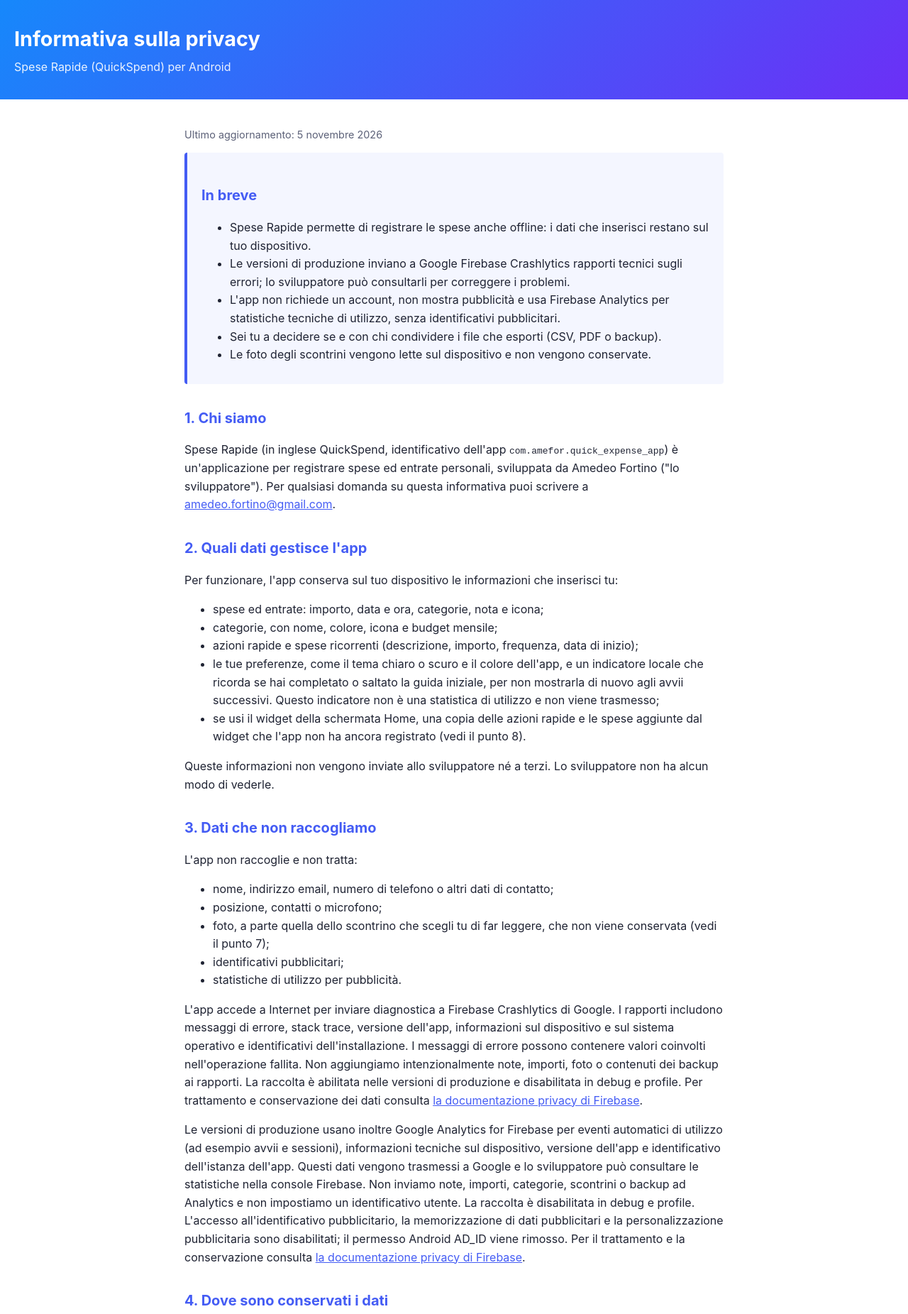
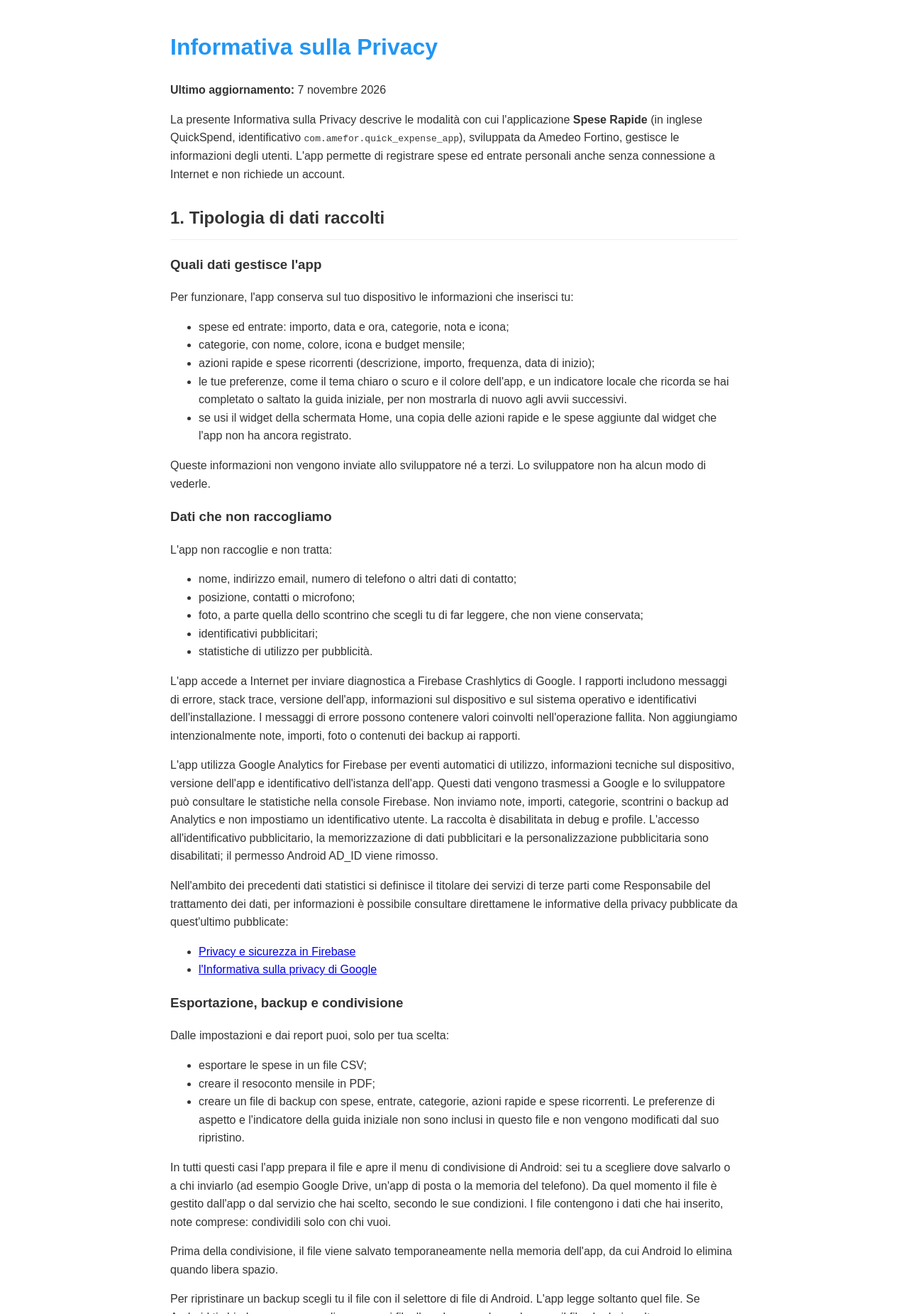
Before and after one commit to Kale-gz/Kale-gz.github.io, a plain HTML site: page quick_expense_app/index.html in a window 1280 px wide. Shown: the top 1851 px of the page at 71% size. Drawn offline with Linux system fonts and the light colour scheme.

Commit message:
Updated privacy policies

```diff
--- a/quick_expense_app/index.html
+++ b/quick_expense_app/index.html
@@ -1,91 +1,48 @@
 <!DOCTYPE html>
 <html lang="it">
   <head>
-  <meta charset="utf-8">
-  <meta name="viewport" content="width=device-width, initial-scale=1">
-  <title>Informativa sulla privacy - Spese Rapide</title>
+    <meta charset="UTF-8">
+    <meta name="viewport" content="width=device-width, initial-scale=1.0">
+    <title>Privacy Policy - Spese Rapide</title>
     <style>
-    :root {
-      --brand: #445CF4;
-      --text: #1f2333;
-      --muted: #5c6178;
-      --surface: #f4f6ff;
+      body {
+        font-family: sans-serif;
+        line-height: 1.6;
+        color: #333;
+        max-width: 800px;
+        margin: 0 auto;
+        padding: 20px;
       }
-    body {
-      margin: 0;
-      font-family: -apple-system, BlinkMacSystemFont, "Segoe UI", Roboto, Helvetica, Arial, sans-serif;
-      line-height: 1.6;
-      color: var(--text);
-      background: #ffffff;
+
+      h1 {
+        color: #2196F3;
       }
-    header {
-      background: linear-gradient(135deg, #1688FB, #6C2FF6);
-      color: #ffffff;
-      padding: 32px 20px;
+
+      h2 {
+        border-bottom: 1px solid #eee;
+        padding-bottom: 10px;
+        margin-top: 30px;
       }
-    header h1 {
-      margin: 0 0 4px;
-      font-size: 1.8rem;
-    }
-    header p {
-      margin: 0;
-      opacity: 0.9;
-    }
-    main {
-      max-width: 760px;
-      margin: 0 auto;
-      padding: 24px 20px 48px;
-    }
-    h2 {
-      color: var(--brand);
-      font-size: 1.25rem;
-      margin-top: 32px;
-    }
-    .summary {
-      background: var(--surface);
-      border-left: 4px solid var(--brand);
-      padding: 12px 20px;
-      border-radius: 4px;
-    }
-    .muted {
-      color: var(--muted);
-      font-size: 0.9rem;
-    }
-    a {
-      color: var(--brand);
+
+      .footer {
+        margin-top: 50px;
+        font-size: 0.9em;
+        color: #777;
+        border-top: 1px solid #eee;
+        padding-top: 20px;
       }
     </style>
   </head>
   <body>
-  <header>
-    <h1>Informativa sulla privacy</h1>
-    <p>Spese Rapide (QuickSpend) per Android</p>
-  </header>
-
-  <main>
-    <p class="muted">Ultimo aggiornamento: <time datetime="2026-11-05">5 novembre 2026</time></p>
-
-    <section class="summary" aria-label="In breve">
-      <h2>In breve</h2>
-      <ul>
-        <li>Spese Rapide permette di registrare le spese anche offline: i dati che inserisci restano sul tuo dispositivo.</li>
-        <li>Le versioni di produzione inviano a Google Firebase Crashlytics rapporti tecnici sugli errori; lo sviluppatore pu&ograve; consultarli per correggere i problemi.</li>
-        <li>L'app non richiede un account, non mostra pubblicità e usa Firebase Analytics per statistiche tecniche di utilizzo, senza identificativi pubblicitari.</li>
-        <li>Sei tu a decidere se e con chi condividere i file che esporti (CSV, PDF o backup).</li>
-        <li>Le foto degli scontrini vengono lette sul dispositivo e non vengono conservate.</li>
-      </ul>
-    </section>
-
-    <h2>1. Chi siamo</h2>
-    <p>
-      Spese Rapide (in inglese QuickSpend, identificativo dell'app
-      <code>com.amefor.quick_expense_app</code>) è un'applicazione per registrare
-      spese ed entrate personali, sviluppata da Amedeo Fortino ("lo sviluppatore").
-      Per qualsiasi domanda su questa informativa puoi scrivere a
-      <a href="mailto:amedeo.fortino@gmail.com">amedeo.fortino@gmail.com</a>.
-    </p>
-
-    <h2>2. Quali dati gestisce l'app</h2>
+    <h1>Informativa sulla Privacy</h1>
+    <p><strong>Ultimo aggiornamento:</strong> 7 novembre 2026</p>
+    <p>La presente Informativa sulla Privacy descrive le modalità con cui l'applicazione
+      <strong>Spese Rapide</strong> (in inglese QuickSpend, identificativo
+      <code>com.amefor.quick_expense_app</code>), sviluppata da Amedeo Fortino,
+      gestisce le informazioni degli utenti. L'app permette di registrare spese ed entrate
+      personali anche senza connessione a Internet e non richiede un account.</p>
+    <h2>1. Tipologia di dati raccolti</h2>
+    <h3>Quali dati gestisce l'app</h3>
     <p>Per funzionare, l'app conserva sul tuo dispositivo le informazioni che inserisci tu:</p>
     <ul>
       <li>spese ed entrate: importo, data e ora, categorie, nota e icona;</li>
@@ -93,23 +50,21 @@
       <li>azioni rapide e spese ricorrenti (descrizione, importo, frequenza, data di inizio);</li>
       <li>le tue preferenze, come il tema chiaro o scuro e il colore dell'app, e un indicatore
         locale che ricorda se hai completato o saltato la guida iniziale, per non mostrarla
-        di nuovo agli avvii successivi. Questo indicatore non è una statistica di utilizzo
-        e non viene trasmesso;</li>
+        di nuovo agli avvii successivi.</li>
       <li>se usi il widget della schermata Home, una copia delle azioni rapide e le spese
-        aggiunte dal widget che l'app non ha ancora registrato (vedi il punto 8).</li>
+        aggiunte dal widget che l'app non ha ancora registrato.</li>
     </ul>
     <p>
       Queste informazioni non vengono inviate allo sviluppatore né a terzi. Lo sviluppatore
       non ha alcun modo di vederle.
     </p>
-
-    <h2>3. Dati che non raccogliamo</h2>
+    <h3>Dati che non raccogliamo</h3>
     <p>L'app non raccoglie e non tratta:</p>
     <ul>
       <li>nome, indirizzo email, numero di telefono o altri dati di contatto;</li>
       <li>posizione, contatti o microfono;</li>
       <li>foto, a parte quella dello scontrino che scegli tu di far leggere, che non viene
-        conservata (vedi il punto 7);</li>
+        conservata;</li>
       <li>identificativi pubblicitari;</li>
       <li>statistiche di utilizzo per pubblicit&agrave;.</li>
     </ul>
@@ -119,44 +74,29 @@
       sul dispositivo e sul sistema operativo e identificativi dell'installazione.
       I messaggi di errore possono contenere valori coinvolti nell'operazione fallita.
       Non aggiungiamo intenzionalmente note, importi, foto o contenuti dei backup ai rapporti.
-      La raccolta &egrave; abilitata nelle versioni di produzione e disabilitata in debug e profile.
-      Per trattamento e conservazione dei dati consulta
-      <a href="https://firebase.google.com/support/privacy">la documentazione privacy di Firebase</a>.
     </p>
 
     <p>
-      Le versioni di produzione usano inoltre Google Analytics for Firebase per eventi
-      automatici di utilizzo (ad esempio avvii e sessioni), informazioni tecniche sul
-      dispositivo, versione dell'app e identificativo dell'istanza dell'app.
+      L'app utilizza Google Analytics for Firebase per eventi automatici di utilizzo,
+       informazioni tecniche sul dispositivo, versione dell'app e identificativo dell'istanza dell'app.
       Questi dati vengono trasmessi a Google e lo sviluppatore pu&ograve; consultare
       le statistiche nella console Firebase. Non inviamo note, importi, categorie,
       scontrini o backup ad Analytics e non impostiamo un identificativo utente.
       La raccolta &egrave; disabilitata in debug e profile. L'accesso all'identificativo
       pubblicitario, la memorizzazione di dati pubblicitari e la personalizzazione
       pubblicitaria sono disabilitati; il permesso Android AD_ID viene rimosso.
-      Per il trattamento e la conservazione consulta
-      <a href="https://firebase.google.com/support/privacy">la documentazione privacy di Firebase</a>.
     </p>
-
-    <h2>4. Dove sono conservati i dati</h2>
-    <p>
-      I dati sono salvati in un database locale, nell'area di memoria riservata all'app,
-      che Android protegge dalle altre applicazioni. I dati non sono cifrati in modo
-      aggiuntivo dall'app: per proteggerli ti consigliamo di bloccare il dispositivo con
-      un PIN, una sequenza o i dati biometrici.
+    <p> Nell'ambito dei precedenti dati statistici si definisce il titolare dei servizi di terze parti come Responsabile del trattamento dei dati, per informazioni è possibile consultare direttamene le informative della privacy pubblicate da quest'ultimo pubblicate:
+    <ul>
+      <li>
+        <a href="https://firebase.google.com/support/privacy/">Privacy e sicurezza in Firebase</a>
+      </li>
+      <li>
+        <a href="https://policies.google.com/privacy?hl=it">l'Informativa sulla privacy di Google</a>
+      </li>
+    </ul>
     </p>
-
-    <h2>5. Backup del dispositivo</h2>
-    <p>
-      Se nelle impostazioni di Android hai attivato il backup del dispositivo, Android può
-      includere i dati dell'app nel backup del tuo account Google e ripristinarli quando
-      configuri un nuovo dispositivo. Questo servizio è fornito e gestito da Google secondo
-      la propria <a href="https://policies.google.com/privacy?hl=it">informativa sulla privacy</a>;
-      lo sviluppatore non ha accesso a questi backup. Puoi disattivarlo dalle impostazioni
-      di backup di Android.
-    </p>
-
-    <h2>6. Esportazione, backup e condivisione</h2>
+    <h3>Esportazione, backup e condivisione</h3>
     <p>Dalle impostazioni e dai report puoi, solo per tua scelta:</p>
     <ul>
       <li>esportare le spese in un file CSV;</li>
@@ -181,8 +121,7 @@
       L'app legge soltanto quel file. Se Android ti chiede un permesso di accesso ai file,
       l'app lo usa solo per leggere il file che hai scelto.
     </p>
-
-    <h2>7. Lettura degli scontrini</h2>
+    <h3>Lettura degli scontrini</h3>
     <p>
       Quando aggiungi una spesa puoi far leggere all'app i dati di uno scontrino. Scegli tu
       se scattare una foto, con l'app fotocamera del telefono, o sceglierne una con il
@@ -203,8 +142,7 @@
       sul proprio funzionamento</a>, come modello del dispositivo, versione dell'app e
       tempi di elaborazione, ma non immagini o testo. L'app dispone ora di accesso a Internet.
     </p>
-
-    <h2>8. Widget della schermata Home</h2>
+    <h3>Widget della schermata Home</h3>
     <p>
       Se aggiungi alla schermata Home il widget di Spese Rapide, il widget mostra le tue
       azioni rapide con il loro importo: chiunque veda lo schermo del telefono può leggerle.
@@ -212,17 +150,44 @@
       un'azione rapida sul widget, la spesa viene messa in attesa, sempre sul dispositivo, e
       l'app la registra con la data e l'ora del tocco la prossima volta che la apri.
     </p>
-
-    <h2>9. Permessi</h2>
+    <h3>Permessi</h3>
     <p>
       L'app non richiede permessi per posizione, contatti, fotocamera, microfono
       o notifiche. Per leggere gli scontrini usa l'app fotocamera del telefono e il
       selettore di foto di Android, che non richiedono permessi. L'unico altro accesso ai
-      file avviene quando scegli tu un file di backup da ripristinare, come descritto al
-      punto 6.
+      file avviene quando scegli tu un file di backup da ripristinare, come descritto nella sezione ?Esportazione, backup e condivisione?.
     </p>
-
-    <h2>10. Per quanto tempo restano i dati e come cancellarli</h2>
+    <h3>Servizi di terze parti</h3>
+    <p>
+      L'app integra Google Firebase Crashlytics e Firebase Analytics per la diagnostica
+      e le statistiche di utilizzo descritte in questa informativa. Non integra pubblicit&agrave;
+      o accesso con account esterni. Le librerie usate per il database,
+      i PDF, la condivisione, la scelta dei file e il widget funzionano solo sul
+      dispositivo. Anche il riconoscimento del testo degli scontrini, con ML Kit di Google,
+      avviene sul dispositivo, come descritto nella sezione ?Lettura degli scontrini?.
+    </p>
+    <p>
+      Lo scaricamento dell'app da Google Play è regolato dai termini e
+      dall'<a href="https://policies.google.com/privacy?hl=it">informativa sulla privacy di Google</a>.
+    </p>
+    <h2>2. Conservazione dei dati</h2>
+    <h3>Dove sono conservati i dati</h3>
+    <p>
+      I dati sono salvati in un database locale, nell'area di memoria riservata all'app,
+      che Android protegge dalle altre applicazioni. I dati non sono cifrati in modo
+      aggiuntivo dall'app: per proteggerli ti consigliamo di bloccare il dispositivo con
+      un PIN, una sequenza o i dati biometrici.
+    </p>
+    <h3>Backup del dispositivo</h3>
+    <p>
+      Se nelle impostazioni di Android hai attivato il backup del dispositivo, Android può
+      includere i dati dell'app nel backup del tuo account Google e ripristinarli quando
+      configuri un nuovo dispositivo. Questo servizio è fornito e gestito da Google secondo
+      la propria <a href="https://policies.google.com/privacy?hl=it">informativa sulla privacy</a>;
+      lo sviluppatore non ha accesso a questi backup. Puoi disattivarlo dalle impostazioni
+      di backup di Android.
+    </p>
+    <h3>Per quanto tempo restano i dati e come cancellarli</h3>
     <p>
       I dati restano sul dispositivo finché non decidi di cancellarli. Puoi eliminare
       singole spese, categorie, azioni rapide e spese ricorrenti, oppure cancellare tutti i
@@ -234,29 +199,18 @@
       elimina tutti i suoi dati dal dispositivo. I file che hai esportato o condiviso
       restano invece dove li hai salvati e vanno eliminati separatamente.
     </p>
-
-    <h2>11. Servizi di terze parti</h2>
-    <p>
-      L'app integra Google Firebase Crashlytics e Firebase Analytics per la diagnostica
-      e le statistiche di utilizzo descritte al punto 3. Non integra pubblicit&agrave;
-      o accesso con account esterni. Le librerie usate per il database,
-      i PDF, la condivisione, la scelta dei file e il widget funzionano solo sul
-      dispositivo. Anche il riconoscimento del testo degli scontrini, con ML Kit di Google,
-      avviene sul dispositivo, come descritto al punto 7.
+    <p>La disinstallazione interrompe l'utilizzo dei servizi da parte dell'app sul dispositivo,
+      ma non comporta automaticamente la cancellazione dei dati gi? trasmessi a Google.
+      Per il trattamento e la conservazione di questi dati consulta
+      <a href="https://firebase.google.com/support/privacy">la documentazione privacy di Firebase</a>.</p>
+    <h2>3. Diritti dell'utente e contatti</h2>
+    <p>Puoi consultare, modificare, esportare o eliminare i dati conservati sul dispositivo
+      tramite le funzioni dell'app e le impostazioni di Android descritte sopra.</p>
+    <p>Per informazioni sul trattamento dei dati o per esercitare i diritti previsti dalla normativa applicabile, inclusi accesso, rettifica, cancellazione, limitazione, opposizione e portabilità ove applicabili, puoi contattare lo sviluppatore all'indirizzo riportato sotto. Puoi inoltre presentare un reclamo al Garante per la protezione dei dati personali.</p>
+    <div class="footer">
+      <p>Per qualsiasi domanda, contatta lo sviluppatore a:
+        <strong><a href="mailto:amedeo.fortino@gmail.com">amedeo.fortino@gmail.com</a></strong>
       </p>
-    <p>
-      Lo scaricamento dell'app da Google Play è regolato dai termini e
-      dall'<a href="https://policies.google.com/privacy?hl=it">informativa sulla privacy di Google</a>.
-    </p>
-
-    <h2>12. Minori</h2>
-    <p>
-      L'app non è rivolta in modo specifico ai minori e non raccoglie dati personali di
-      nessun utente, minori compresi.
-    </p>
-
-    <h2>13. I tuoi diritti</h2>
-    <p>
-      Il Regolamento (UE) 2016/679 (GDPR) ti riconosce diritti come l'accesso, la
-      rettifica e la cancellazione dei tuoi dati personali. Poiché lo sviluppatore non
-      riceve né conserva i tuoi dati, puoi esercitare direttamente questi diritti dall'app:
+    </div>
+  </body>
+</html>
```
Also changed, not shown: loan_simulator/index.html (+1 -1 lines). Lines whose indentation alone changed are shown as unchanged.
